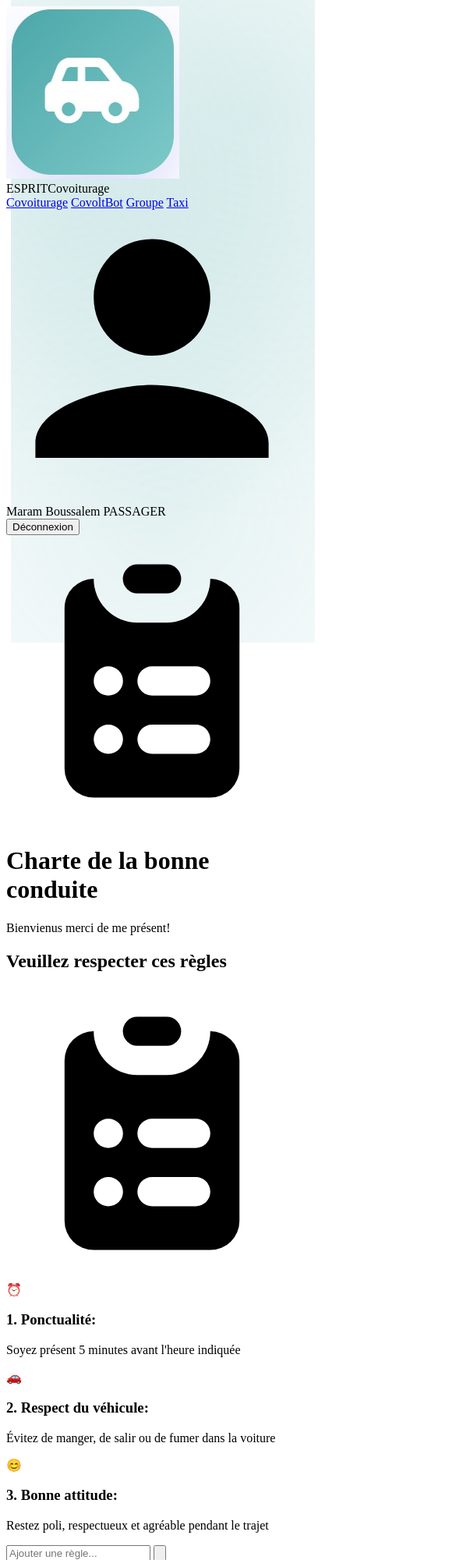
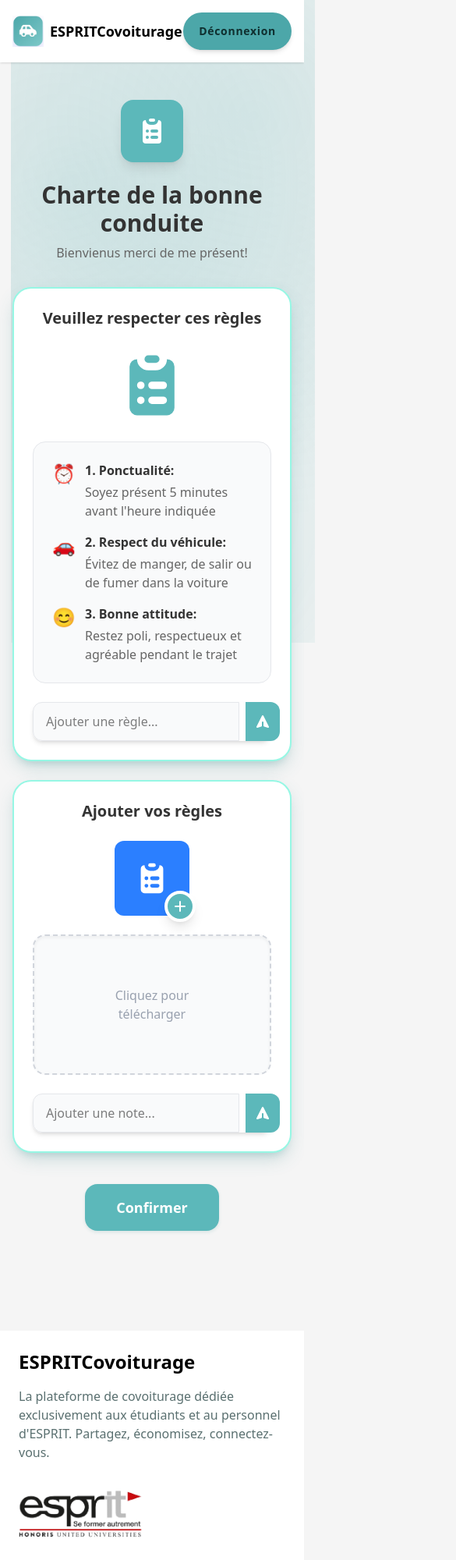
Before and after one commit to AchrafBENMOUELLI/uxui, a website built with Vite: page Pages/charteconduite.html in a window 390 px wide. Shown: the top 2000 px of the page at 78% size, 585 px wide, since content can reach past the window. Built offline with nearby package versions, Linux system fonts and the light colour scheme; files whose address does not match are found by name.

Commit message:
please man wrok

```diff
--- a/Pages/FormCov.html
+++ b/Pages/FormCov.html
@@ -58,7 +58,7 @@
                     trajet</a>
                 <a href="LesPropo.html" class="text-gray-text text-base font-medium hover:text-teal-primary transition">Les
                     Propositions</a>
-                <a href="MesDemand.html" class="text-gray-text text-base font-medium hover:text-teal-primary transition">Mes
+                <a href="MesDem.html" class="text-gray-text text-base font-medium hover:text-teal-primary transition">Mes
                     Demandes</a>
             </nav>
 
--- a/Pages/charteconduite.html
+++ b/Pages/charteconduite.html
@@ -4,7 +4,7 @@
     <meta charset="UTF-8">
     <meta name="viewport" content="width=device-width, initial-scale=1.0">
     <title>Charte de la bonne conduite - ESPRITCovoiturage</title>
-    <link rel="stylesheet" href="../style/style.css">
+    <link rel="stylesheet" href="style.css">
     <style>
         /* Background cercles animés */
         body::before {
@@ -44,7 +44,7 @@
         <!-- LOGO -->
         <div class="flex items-center gap-2 sm:gap-4">
             <div class="w-10 h-10 sm:w-14 sm:h-14">
-                <img src="../style/assets/logo.jpg" alt="Logo" class="w-full h-full object-cover">
+                <img src="assets/logo.jpg" alt="Logo" class="w-full h-full object-cover">
             </div>
             <div class="text-black text-lg sm:text-xl md:text-2xl font-bold font-outfit">
                 ESPRITCovoiturage
@@ -226,7 +226,7 @@
                         Partagez, économisez, connectez-vous.
                     </p>
                     <div class="w-40 h-20">
-                        <img src="../style/assets/esprit.png" alt="Logo ESPRIT" class="w-full h-full object-contain">
+                        <img src="assets/esprit.png" alt="Logo ESPRIT" class="w-full h-full object-contain">
                     </div>
                 </div>
                 <div>
--- a/Pages/index.html
+++ b/Pages/index.html
@@ -25,8 +25,8 @@
             <nav class="hidden md:flex gap-6 lg:gap-8">
                 <a href="#" class="text-gray-text text-sm lg:text-base font-medium hover:text-black transition">Accueil</a>
                 <a href="#" class="text-gray-text text-sm lg:text-base font-medium hover:text-black transition">Options</a>
-                <a href="#" class="text-gray-text text-sm lg:text-base font-medium hover:text-black transition">Témoignages</a>
-                <a href="#" class="text-gray-text text-sm lg:text-base font-medium hover:text-black transition">CovoltBot</a>
+                <a href="map.html" class="text-gray-text text-sm lg:text-base font-medium hover:text-black transition">superviser</a>
+                <a href="chatbot.html" class="text-gray-text text-sm lg:text-base font-medium hover:text-black transition">CovoltBot</a>
             </nav>
 
             <a href="Login.html">
```
